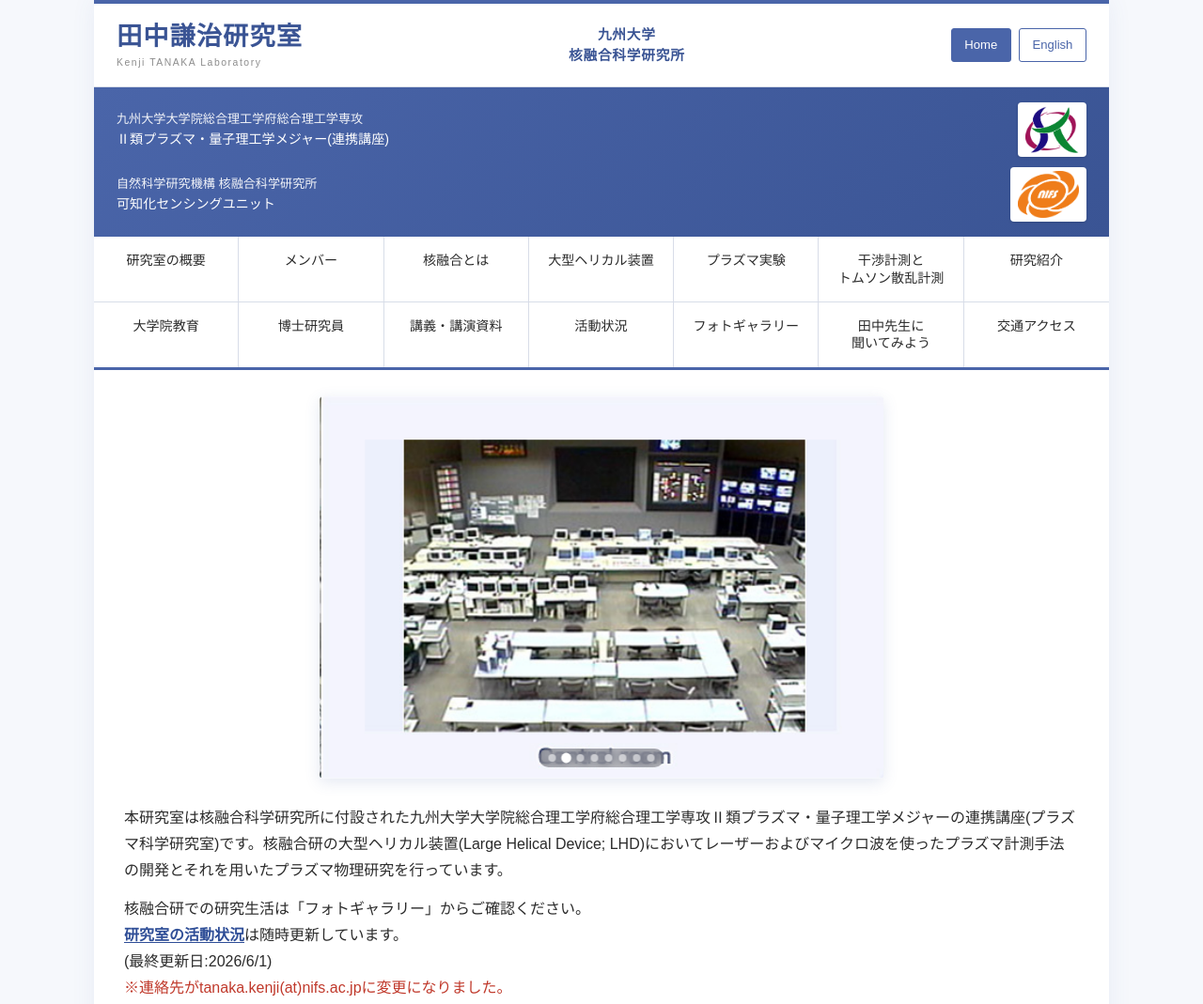
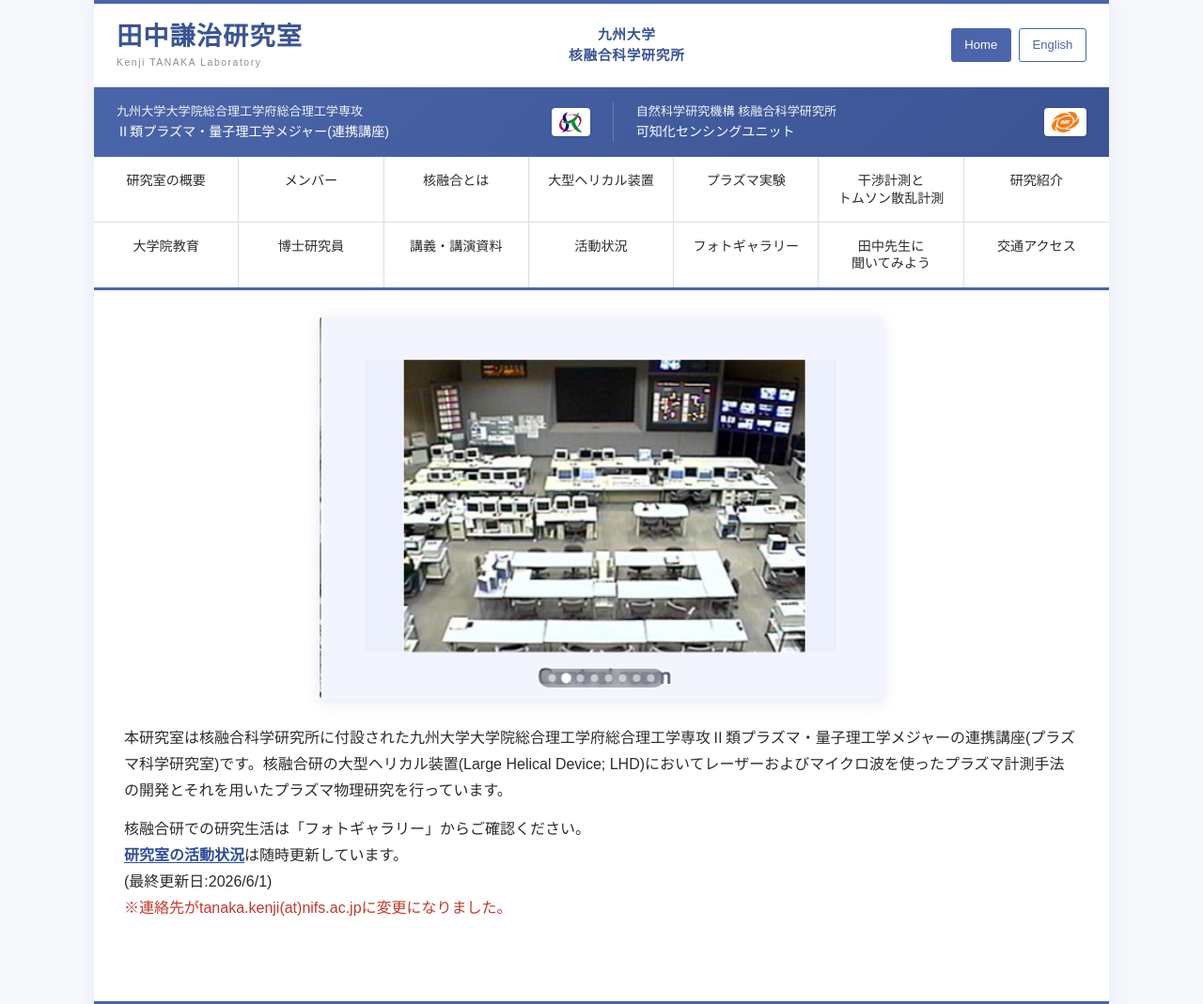
Before and after one commit to HOkuwada/tanakalab-hp-test, a plain HTML site: page index2.html in a window 1280 px wide. Shown: the top 1069 px of the page at 94% size. Drawn offline with Linux system fonts and the light colour scheme.

Commit message:
Update style2.css

```diff
--- a/style2.css
+++ b/style2.css
@@ -154,15 +154,24 @@ a:hover, a:focus {
   color: #fff;
   padding: 1rem 1.5rem;
   display: flex;
-  flex-direction: column;
-  gap: 0.7rem;
+  flex-direction: row;
+  gap: 1.5rem;
+  align-items: stretch;
 }
 
 .affiliation-row {
   display: flex;
   align-items: center;
   justify-content: space-between;
-  gap: 1.2rem;
+  gap: 0.9rem;
+  flex: 1 1 50%;
+  min-width: 0;
+}
+
+/* 機関の間に細い区切り線 */
+.affiliation-row + .affiliation-row {
+  border-left: 1px solid rgba(255,255,255,0.22);
+  padding-left: 1.5rem;
 }
 
 .affiliation-text {
@@ -204,7 +213,7 @@ a:hover, a:focus {
 }
 
 .affiliation-logo img {
-  height: 50px !important;
+  height: 22px !important;
   width: auto !important;
   max-width: none !important;
   max-height: none !important;
@@ -638,8 +647,9 @@ img.ic { vertical-align: middle; }
     font-size: 0.72rem;
   }
 
-  /* ヘッダー下段(所属&ロゴ・青背景) */
+  /* ヘッダー下段(所属&ロゴ・青背景)スマホでは縦並び */
   .header-affiliation {
+    flex-direction: column;
     padding: 0.8rem 1rem;
     gap: 0.7rem;
   }
@@ -647,6 +657,12 @@ img.ic { vertical-align: middle; }
     flex-direction: row;
     align-items: center;
     gap: 0.7rem;
+    flex: 1 1 auto;
+  }
+  /* 区切り線解除 */
+  .affiliation-row + .affiliation-row {
+    border-left: none;
+    padding-left: 0;
   }
   .affiliation-text {
     font-size: 0.74rem;
```
